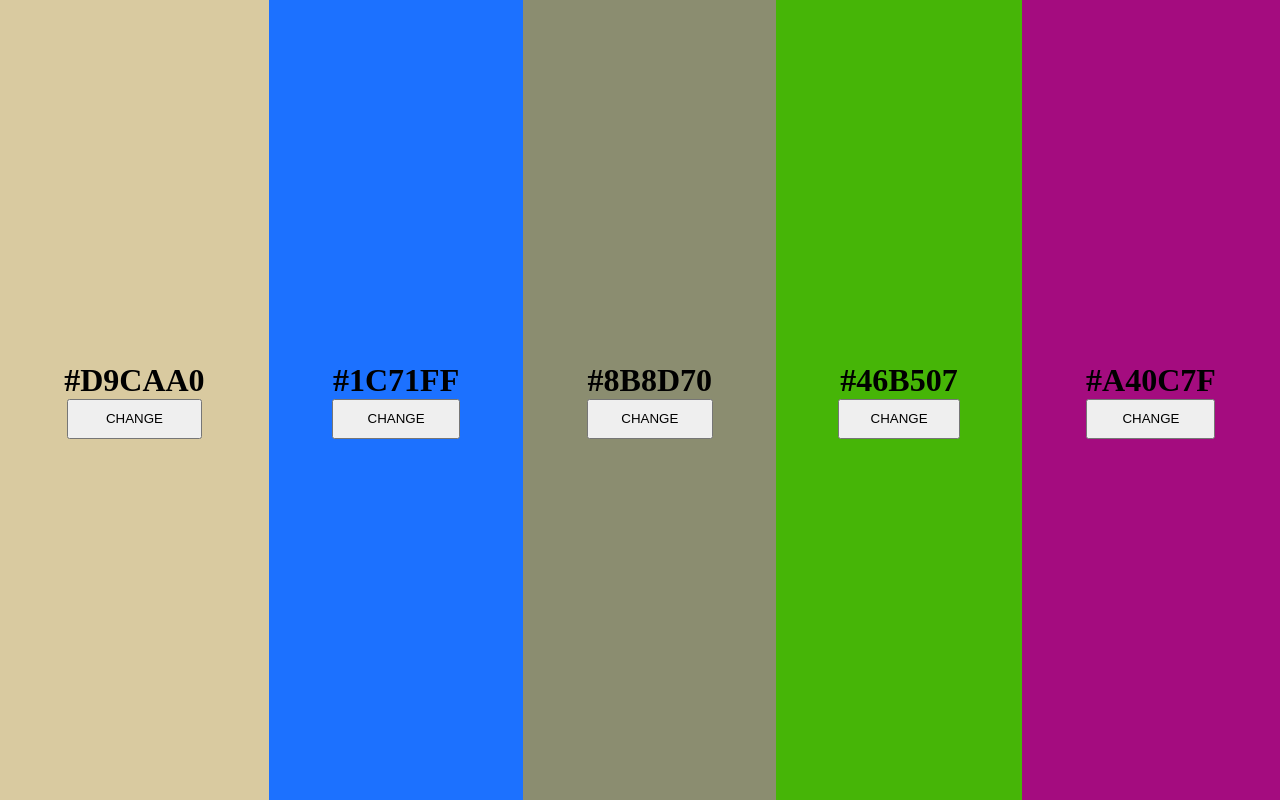
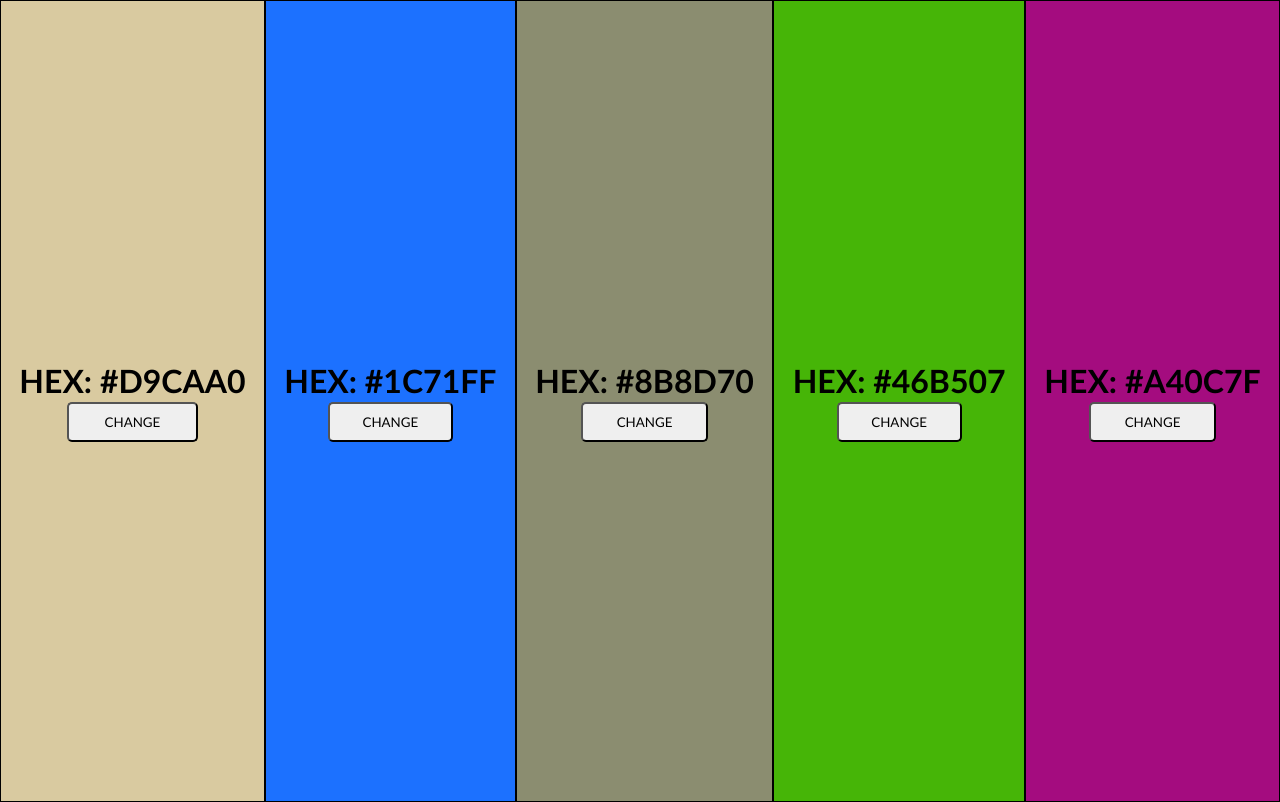
Before and after one commit to JuanBacon/experienciasweb, a plain HTML site: page semana8/ejercicio2/index.html in a window 1280 px wide. Drawn offline with Linux system fonts and the light colour scheme.

Commit message:
tarea random color hex

```diff
--- a/semana8/ejercicio2/estilo.css
+++ b/semana8/ejercicio2/estilo.css
@@ -1,5 +1,6 @@
 *{
     margin: 0;
+    font-family:'Gill Sans', 'Gill Sans MT', Calibri, 'Trebuchet MS', sans-serif
 }
 .column{
     flex: content;
@@ -8,10 +9,19 @@
     flex-direction: column;
     justify-content: center;
     align-items: center;
+    border: 1px black solid;
 }
 .column button{
     width: 50%;
+    margin-top: 2px;
     height: 5%;
+    border-radius: 5px;
+    transition: all .5s ease;
+}
+
+.column button:hover{
+    transform: scale(1.2,1.2);
+    transition: all .5s ease;
 }
 
 .container{
--- a/semana8/ejercicio2/myCode.js
+++ b/semana8/ejercicio2/myCode.js
@@ -6,7 +6,7 @@ function randomColor(number){
         colour += values[Math.floor(Math.random()*16)]
     }
     document.getElementsByClassName("column")[number].style = `background-color: ${colour}`;
-    document.getElementsByTagName("h1")[number].innerHTML = `${colour}`;
+    document.getElementsByTagName("h1")[number].innerHTML = `HEX: ${colour}`;
 }
 function firstColor(columns){
     for(var i = 0; i <= columns -1; i++){
```
